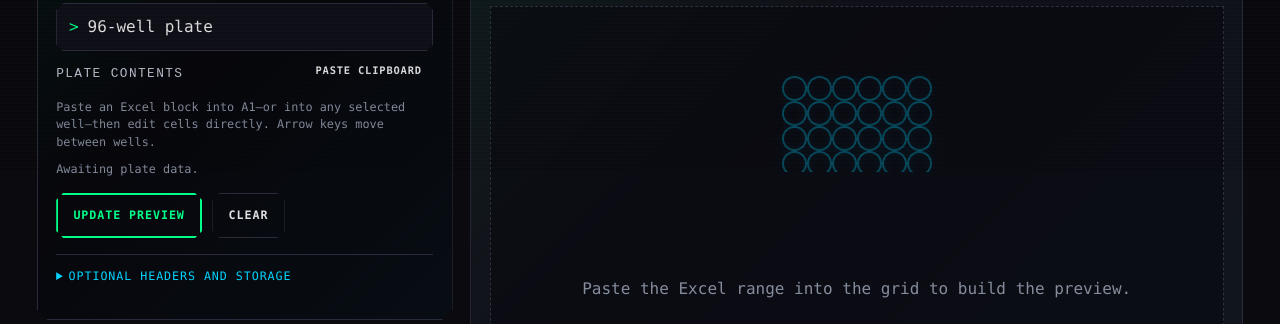
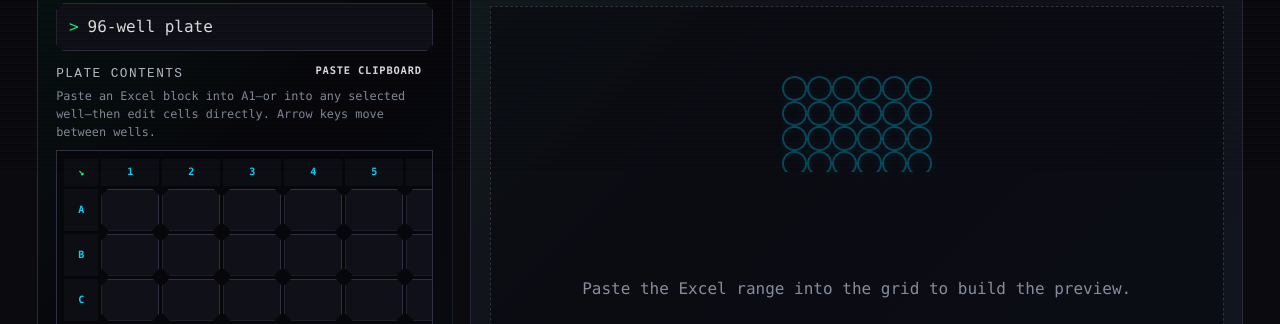
Before and after one commit to CubeJerry/plate-viewer, a plain HTML site: page docs/index.html in a window 1280 px wide. Shown: the part 628-952 px from the top of the page. Drawn offline with Linux system fonts and the light colour scheme; no server answers.

Commit message:
Load editable grid enhancements

```diff
--- a/docs/index.html
+++ b/docs/index.html
@@ -9,6 +9,7 @@
   <link rel="manifest" href="./manifest.webmanifest">
   <link rel="icon" href="./icon.svg" type="image/svg+xml">
   <link rel="stylesheet" href="./styles.css">
+  <link rel="stylesheet" href="./enhancements.css">
 </head>
 <body>
   <div class="scan-beam" aria-hidden="true"></div>
@@ -120,5 +121,6 @@
   <script src="./config.js"></script>
   <script src="./vendor/qr-lite.js"></script>
   <script src="./app.js" defer></script>
+  <script src="./editor-enhancement.js" defer></script>
 </body>
 </html>
```
